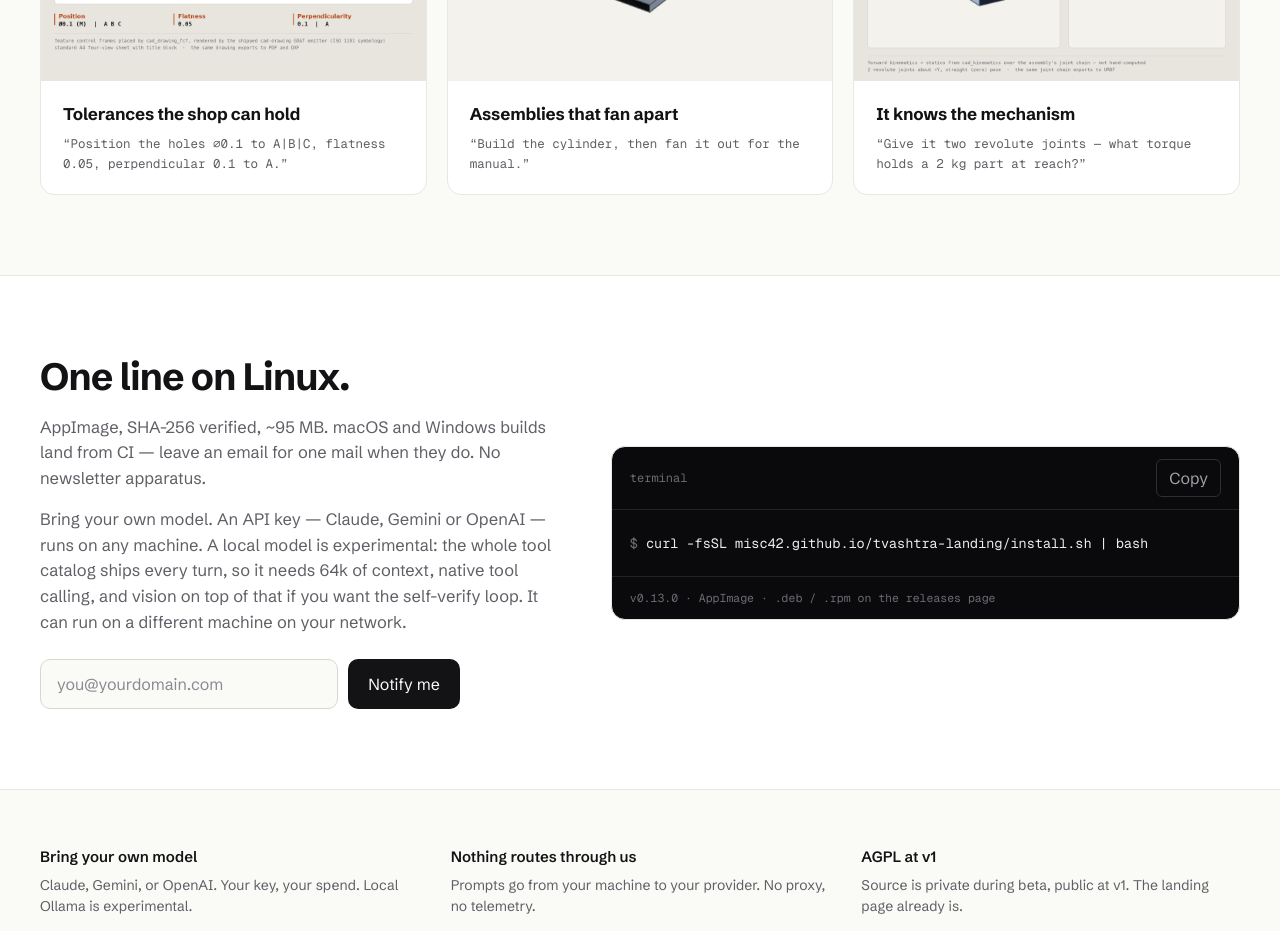
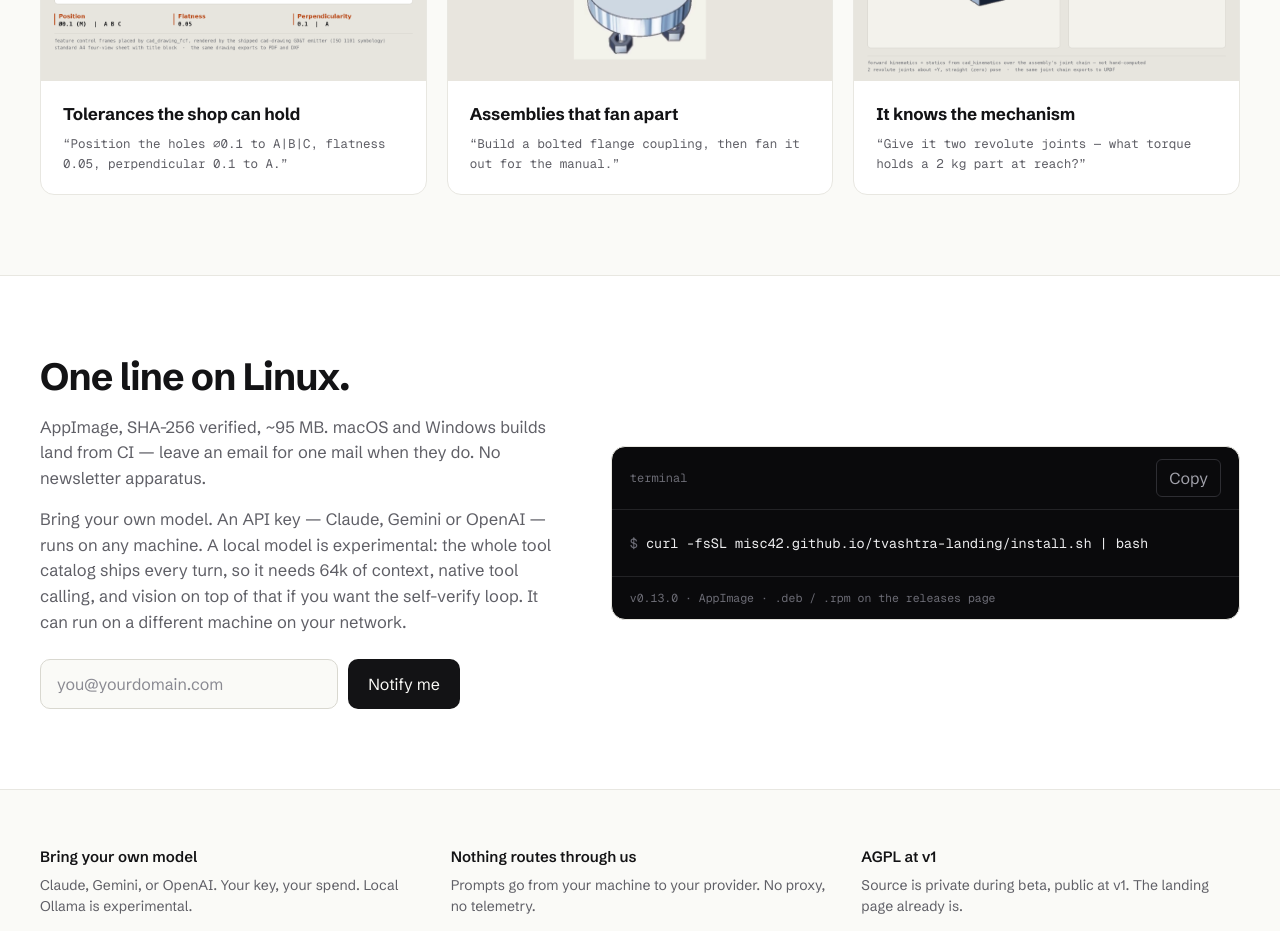
Before and after one commit to Misc42/tvashtra-landing, a Next.js app: page /tvashtra-landing/ in a window 1280 px wide. Shown: the part 2960-3891 px from the top of the page. Built offline with nearby package versions, Linux system fonts and the light colour scheme; a web font is replaced by a local one.

Commit message:
proof: real exploded coupling + threaded standard-parts bolt
The "assemblies that fan apart" tile is now a real bolted flange coupling
exploded along its axis (was flat placeholder plates), and the prompt matches.
The standard-parts bolt now shows a threaded shank.

```diff
--- a/components/Proof.tsx
+++ b/components/Proof.tsx
@@ -78,10 +78,15 @@ const proofs: Proof[] = [
     prompt: "Position the holes ⌀0.1 to A|B|C, flatness 0.05, perpendicular 0.1 to A.",
   },
   {
+    // A REAL bolted flange coupling — two flanges (disc + hub + bore + bolt
+    // holes), four ISO M8 hex bolts (cad_insert_part + cad_thread) and four hex
+    // nuts, assembled with cad_assembly / cad_component and fanned along its axis
+    // by cad_explode. Every part is real B-rep geometry, not a flat placeholder.
+    // Reproducible via scripts/build-showcase-explode.sh (tracked ops recipe).
     img: "/screenshots/showcase/explode-poster.jpg",
     fit: "cover",
     title: "Assemblies that fan apart",
-    prompt: "Build the cylinder, then fan it out for the manual.",
+    prompt: "Build a bolted flange coupling, then fan it out for the manual.",
   },
   {
     // Mechatronics: cad_kinematics over a real joint chain — FK + the joint
```
Also changed, not shown: public/screenshots/showcase/explode-poster.jpg, public/screenshots/showcase/standard-parts.png.
